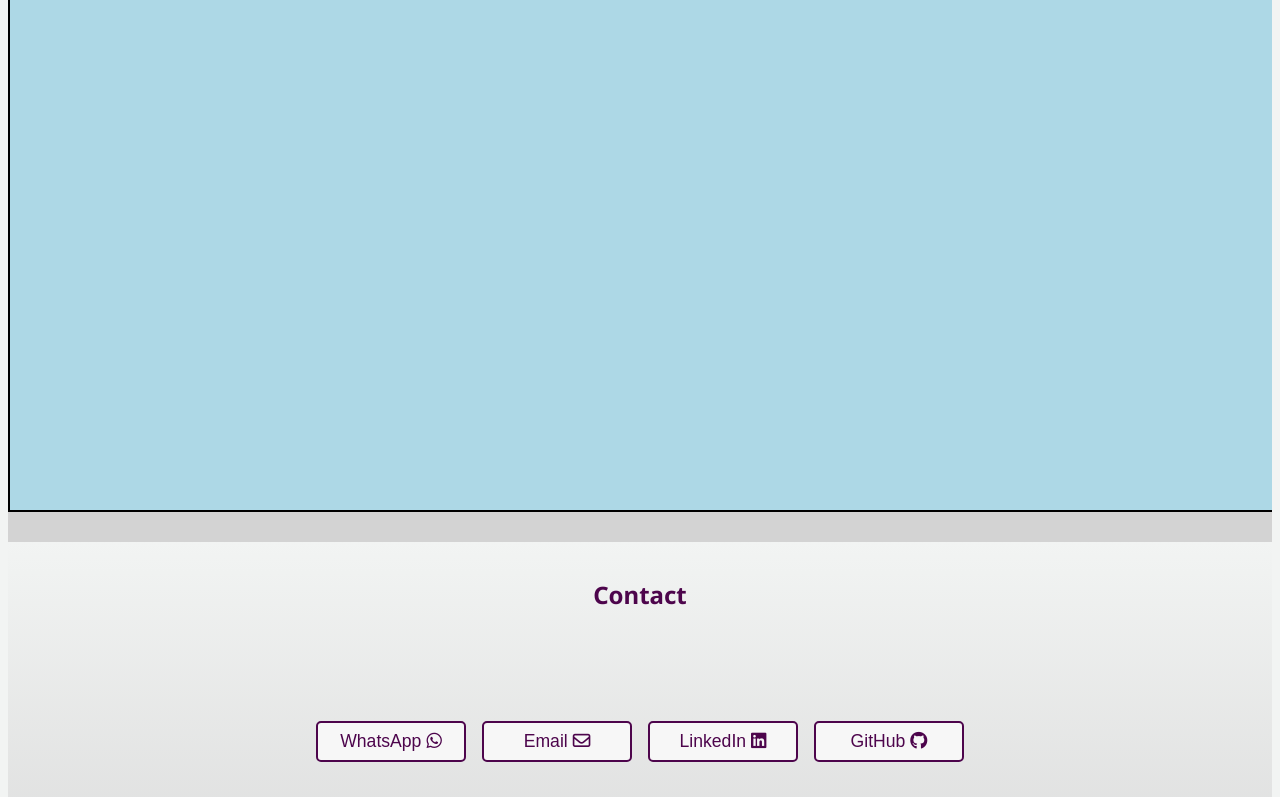
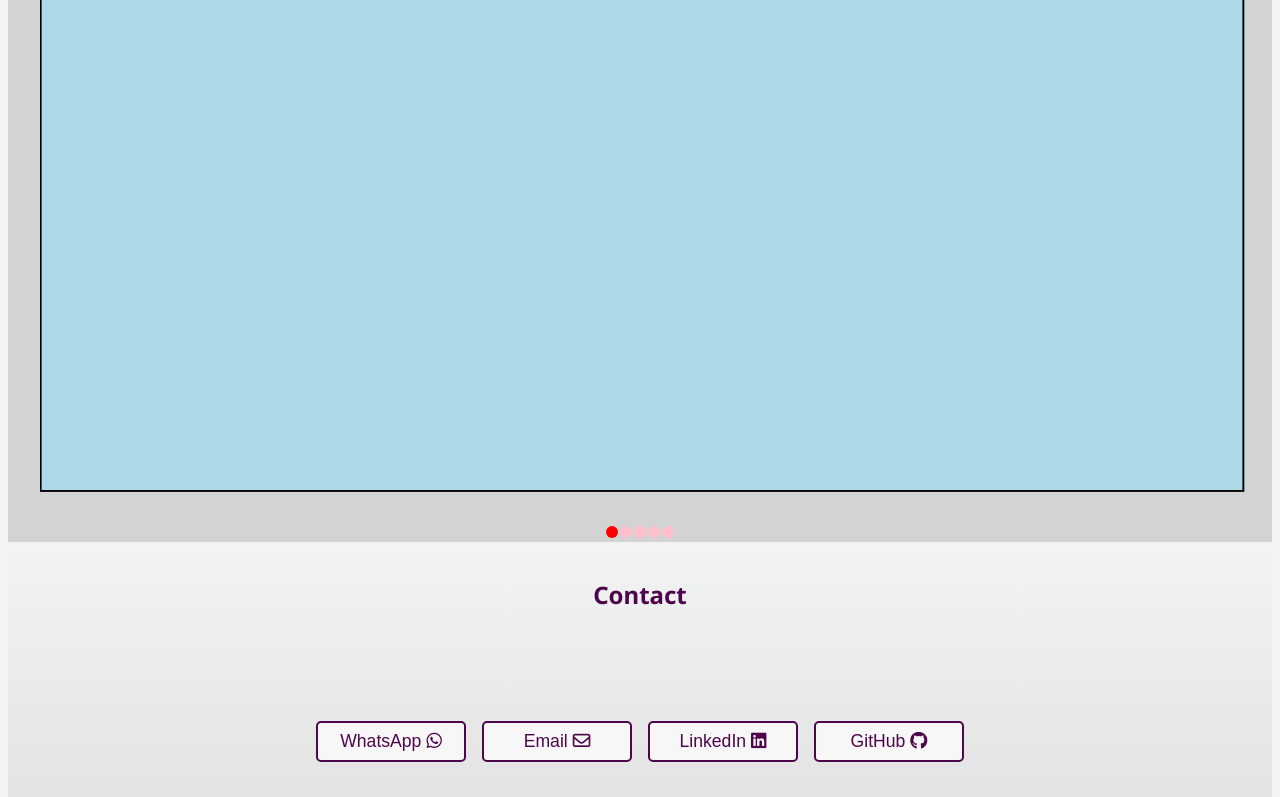
Before and after one commit to 2ndborn/micah-francis.com, a React (Vite) app in the folder micah/: page /gallery in a window 1280 px wide. Shown: the part 530-1327 px from the top of the page. Built offline with nearby package versions, Linux system fonts and the light colour scheme; a web font is replaced by a local one.

Commit message:
developing the side scroll

```diff
--- a/micah/src/pages/Portfolio.jsx
+++ b/micah/src/pages/Portfolio.jsx
@@ -1,5 +1,5 @@
 import React, {useEffect, useRef, useState} from 'react'
-import {motion, useMotionValue} from 'framer-motion';
+import {motion, spring, useMotionValue} from 'framer-motion';
 import styles from "../styles/Portfolio.module.css";
 import LanguageBadge from '../components/LanguageBadge';
 import {portfolioData} from '../data/portfolioData'
@@ -9,7 +9,20 @@ const Portfolio = () => {
     const [index, setIndex] = useState(0)
 
     const dragX = useMotionValue(0);
+
+    useEffect(() => {
+      const intervalRef = setInterval(() => {
+
+      }, 1000);
+      return () => clearInterval(intervalRef)
+    }, [])
     const DRAG_BUFFER = 50;
+  const SPRING_OPTIONS = {
+    type: 'spring',
+    mass: 3,
+    stiffness: 400,
+    damping: 30
+  }
 
     const onDragStart = () => {
       setDragging(true)
@@ -41,18 +54,44 @@ const Portfolio = () => {
           animate={{
             translateX: `-${index * 100}%`
           }}
+          transition={SPRING_OPTIONS}
           whileTap={{cursor: "grabbing"}}
           onDragStart={onDragStart}
           onDragEnd={onDragEnd}
           >
           {extended.map((ext, i) => (
-            <div key={i} style={{height: "100%", width: "100%", flexShrink: 0, backgroundColor: "lightblue", border: "2px solid black"}}>{ext.name}</div>
+            <motion.div
+            key={i}
+            style={{
+              height: "100%", width: "100%",
+              flexShrink: 0, backgroundColor: "lightblue",
+              border: "2px solid black",
+            }}
+            animate={{scale: index === i ? 0.95 : 0.85}}
+            transition={SPRING_OPTIONS}
+            >{ext.name}</motion.div>
           ))}
 
           </motion.div>
+          <Dots index={index} setIndex={setIndex} />
         </section>
     </div>
   )
 }
 
+const Dots = ({ index, setIndex }) => {
+  return (
+    <div style={{display: 'flex', justifyContent: 'center', marginTop: '16px', gap: 2}}>
+      {portfolioData.map((_, i) => (
+        <button
+        key={i}
+        onClick={() => setIndex(i)}
+        style={{height: '12px', width: '12px', borderRadius: '1000px', border: 'none', padding: 0}}
+        className={`${styles.dots} ${i === index ? styles.dotsActive : ""}`}
+        />
+      ))}
+    </div>
+  )
+}
+
 export default Portfolio
--- a/micah/src/styles/Portfolio.module.css
+++ b/micah/src/styles/Portfolio.module.css
@@ -0,0 +1,7 @@
+.dots {
+    background-color: pink;
+}
+
+.dotsActive {
+    background-color: red;
+}
```
